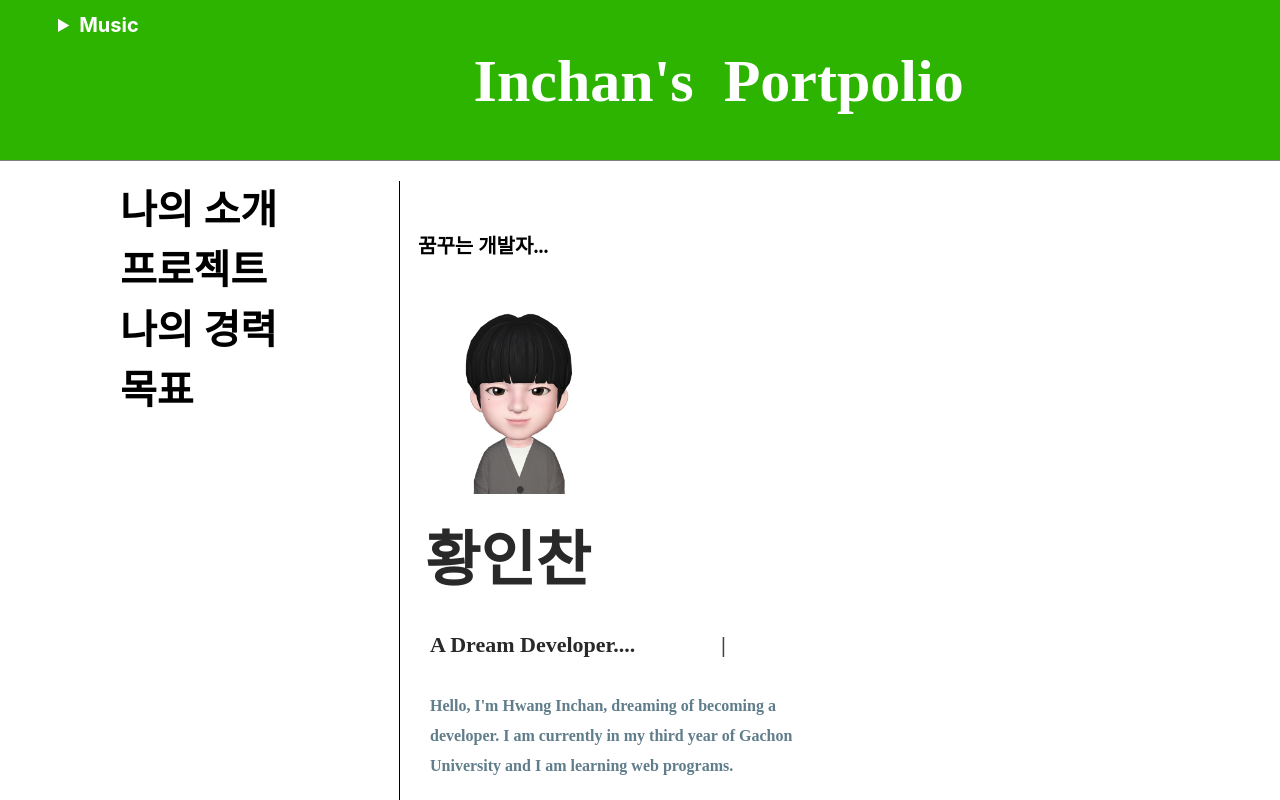
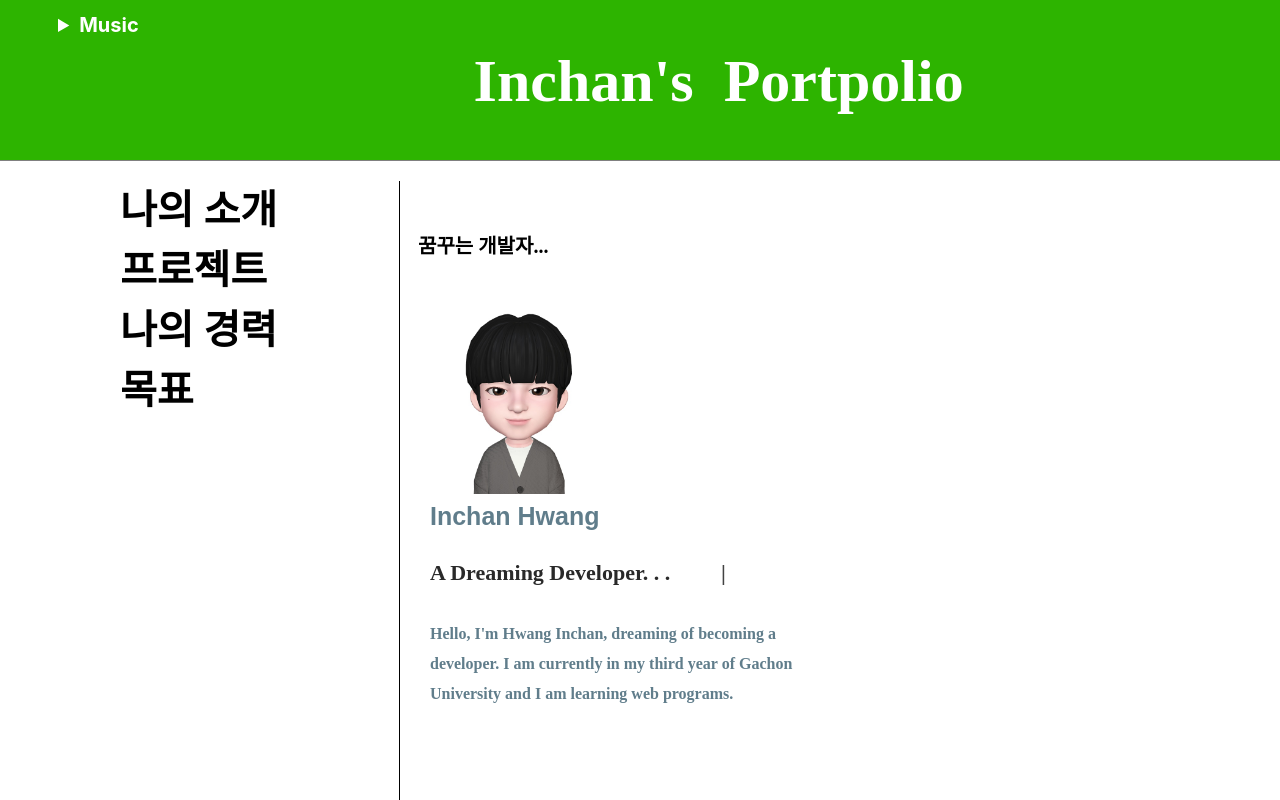
Before and after one commit to klklgooa/MyPortfolio, a React (Create React App) app: page /login in a window 1280 px wide. Shown: the top 800 px of the page. Built offline with nearby package versions, Linux system fonts and the light colour scheme; a web font is replaced by a local one.

Commit message:
23.11.16.18.39

```diff
--- a/public/index.html
+++ b/public/index.html
@@ -24,7 +24,7 @@
       work correctly both with client-side routing and a non-root public URL.
       Learn how to configure a non-root public URL by running `npm run build`.
     -->
-    <title>React App</title>
+    <title>Inchan's Portfolio</title>
   </head>
   <body>
     <noscript>You need to enable JavaScript to run this app.</noscript>
--- a/src/Component/index.jsx
+++ b/src/Component/index.jsx
@@ -58,8 +58,8 @@ const index = () => {
             <div class="banner-left">
               <h1>꿈꾸는 개발자...</h1>
               <img class ='index_face' src={index_face} alt="keyard" />
-              <h2>황인찬</h2>
-              <h3 class="typing">A Dream Developer....</h3>
+              <p style={{border:"0px", fontSize:"25px", fontFamily:"sans-serif"}}>Inchan Hwang</p>
+              <h3 class="typing">A Dreaming Developer. . .</h3>
               <p>Hello, I'm Hwang Inchan, dreaming of becoming a developer.
                  I am currently in my third year of Gachon University
                  and I am learning web programs.
```
Also changed, not shown: src/Component/Career.jsx (line endings or trailing spaces), 1 other file (tests, documents, lock files or other folders).
